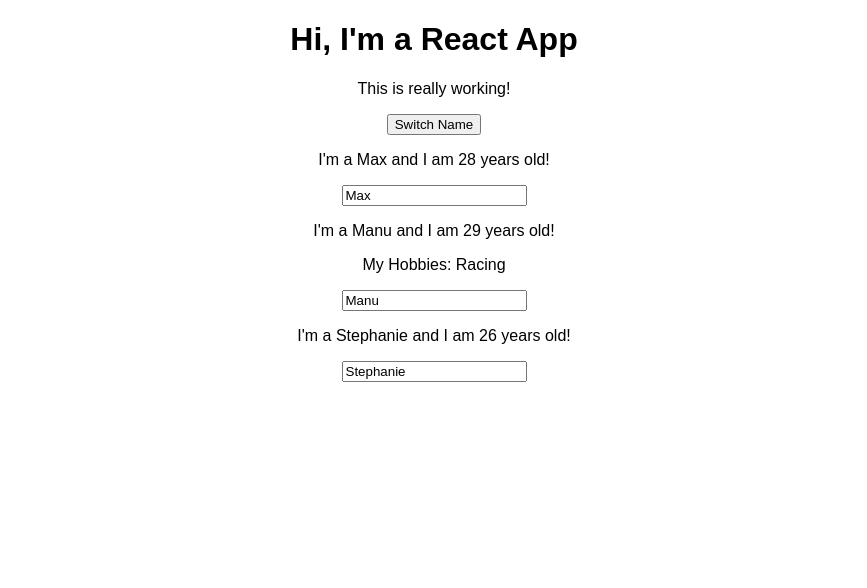
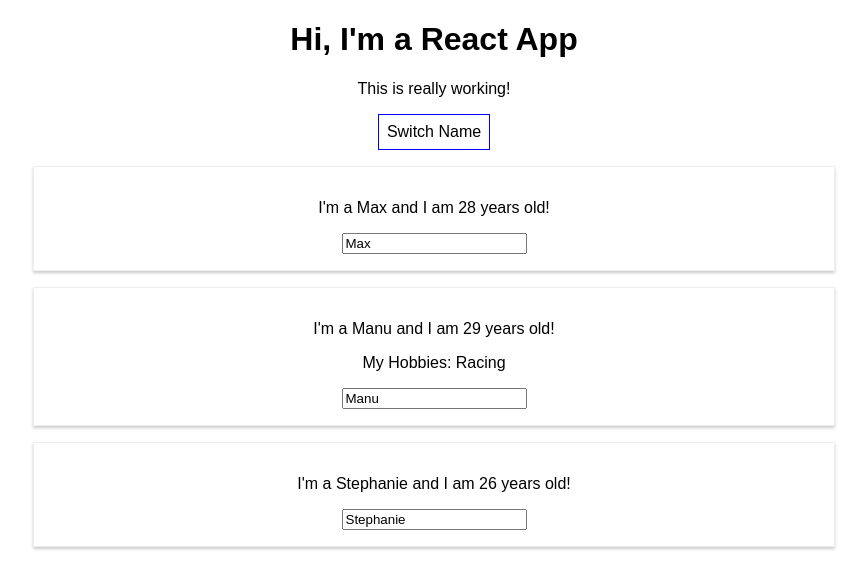
Before and after one commit to synnea/react-practice, a React (Create React App) app: page / in a window 1280 px wide. Shown: the top 588 px of the page, without its empty margins (206-1073 px from the left). Built offline with nearby package versions, Linux system fonts and the light colour scheme.

Commit message:
complete practice guide project

```diff
--- a/src/App.js
+++ b/src/App.js
@@ -35,11 +35,21 @@ class App extends Component {
   };
 
   render() {
+    const style = {
+      backgroundColor: 'white',
+      font: 'inherit',
+      border: '1px solid blue',
+      padding: '8px',
+      cursor: 'pointer'
+    };
+
     return (
       <div className="App">
         <h1>Hi, I'm a React App</h1>
         <p>This is really working!</p>
-        <button onClick={this.switchNameHandler.bind(this, 'Jennifer')}>Switch Name</button>
+        <button
+        style={style}
+        onClick={this.switchNameHandler.bind(this, 'Jennifer')}>Switch Name</button>
         <Person
           name={this.state.persons[0].name}
           age={this.state.persons[0].age}
--- /dev/null
+++ b/src/Person/Person.css
@@ -0,0 +1,8 @@
+.Person {
+    width: 60%;
+    margin: 16px auto;
+    border: 1px solid #eeeeee;
+    box-shadow: 0 2px 3px #cccccc;
+    padding: 16px;
+    text-align: center;
+}
--- a/src/Person/Person.js
+++ b/src/Person/Person.js
@@ -1,8 +1,9 @@
 import React from 'react';
+import './Person.css';
 
 const person = (props) => {
     return (
-        <div>
+        <div className="Person">
             <p onClick={props.click}>I'm a {props.name} and I am {props.age} years old!</p>
             <p>{props.children}</p>
             <input type="text" onChange={props.changed} value={props.name} />
```
